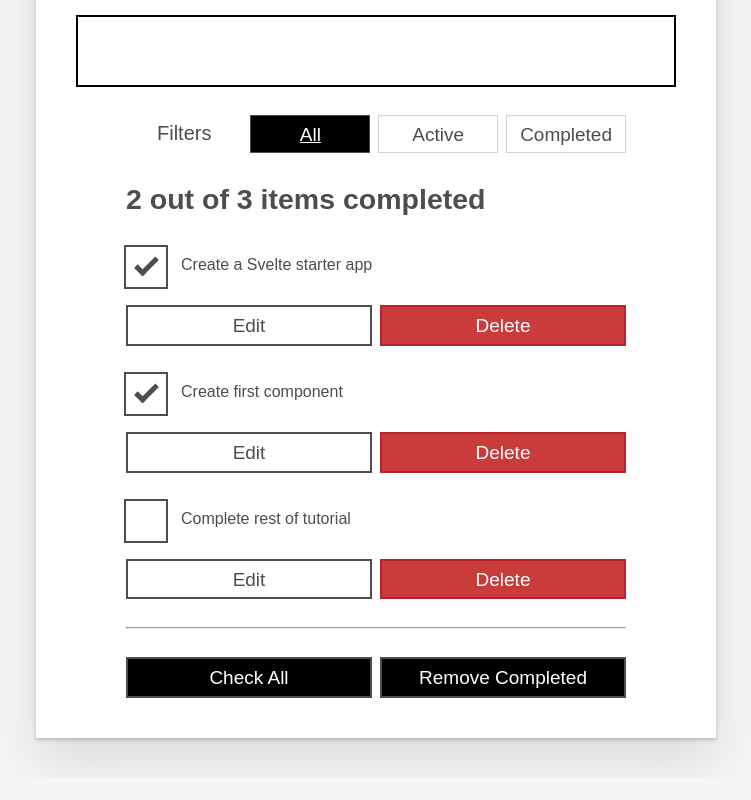
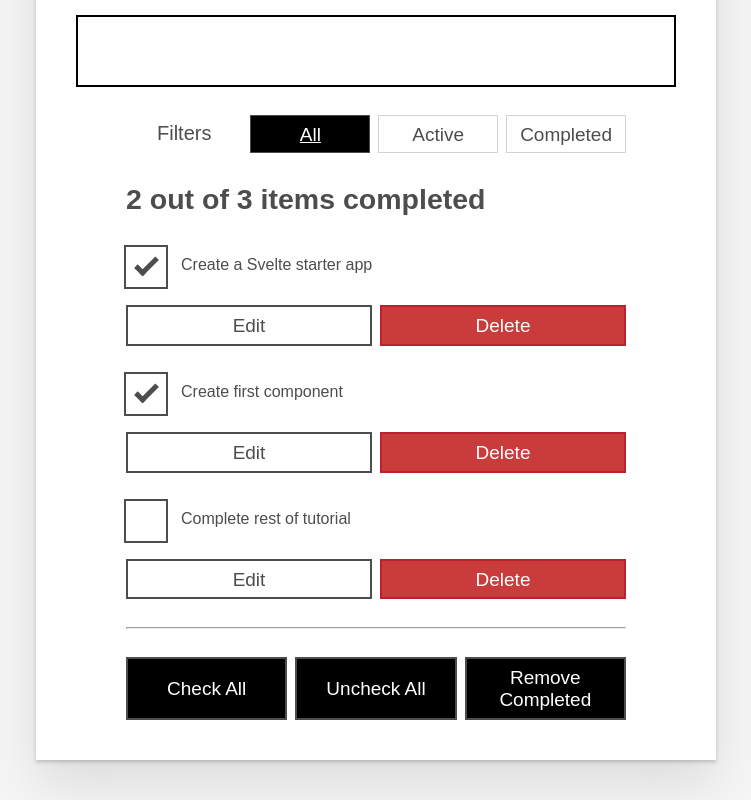
Before and after one commit to kvnloughead/todo-svelte, a Svelte app: page / in a window 1280 px wide. Shown: the part 382-1182 px from the top of the page, without its empty margins (264-1015 px from the left). Before the commit the page ends 1160 px from the top, so only its background shows below. Built offline with nearby package versions, Linux system fonts and the light colour scheme.

Commit message:
feat: check all, uncheck all, remove completed

```diff
--- a/src/components/MoreActions.svelte
+++ b/src/components/MoreActions.svelte
@@ -2,11 +2,16 @@
   import { createEventDispatcher } from 'svelte';
   const dispatch = createEventDispatcher();
 
-  let completed = false;
+  export let todos;
+
+  $: allCompleted = todos.filter((t) => t.completed).length === todos.length;
+  $: noneCompleted = todos.filter((t) => t.completed).length === 0;
 
   function checkAll() {
-    dispatch('checkAll', !completed);
-    completed = !completed;
+    dispatch('checkAll', true);
+  }
+  function unCheckAll() {
+    dispatch('checkAll', false);
   }
   function removeCompleted() {
     dispatch('removeCompleted');
@@ -14,10 +19,22 @@
 </script>
 
 <div class="btn-group">
-  <button type="button" class="btn btn__primary" on:click={checkAll}
-    >{!completed ? 'Check' : 'Uncheck'} all</button
+  <button
+    type="button"
+    disabled={todos.length === 0 || allCompleted}
+    class="btn btn__primary"
+    on:click={checkAll}>Check All</button
   >
-  <button type="button" class="btn btn__primary" on:click={removeCompleted}
-    >Remove completed</button
+  <button
+    type="button"
+    disabled={todos.length === 0 || noneCompleted}
+    class="btn btn__primary"
+    on:click={unCheckAll}>Uncheck All</button
+  >
+  <button
+    type="button"
+    disabled={noneCompleted}
+    class="btn btn__primary"
+    on:click={removeCompleted}>Remove completed</button
   >
 </div>
--- a/src/components/Todos.svelte
+++ b/src/components/Todos.svelte
@@ -30,9 +30,7 @@
     todos = todos.filter((t) => !t.completed);
   }
   function checkAll(completed) {
-    todos = todos.map((t) => {
-      return { ...t, completed };
-    });
+    todos = todos.map((t) => ({ ...t, completed }));
   }
 
   let filter = 'all';
@@ -105,6 +103,7 @@
   <hr />
 
   <MoreActions
+    {todos}
     on:checkAll={(evt) => checkAll(evt.detail)}
     on:removeCompleted={removeCompleted}
   />
```
